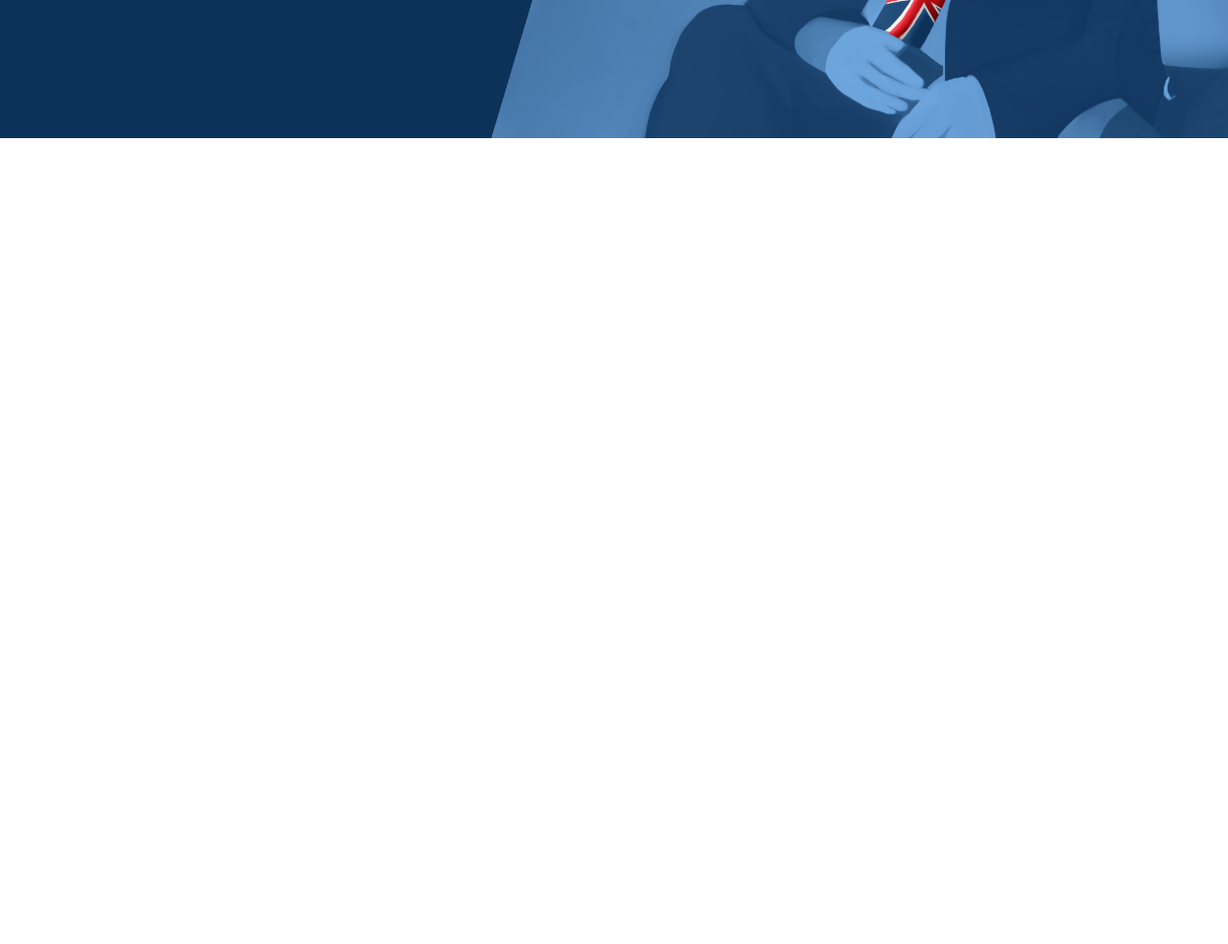
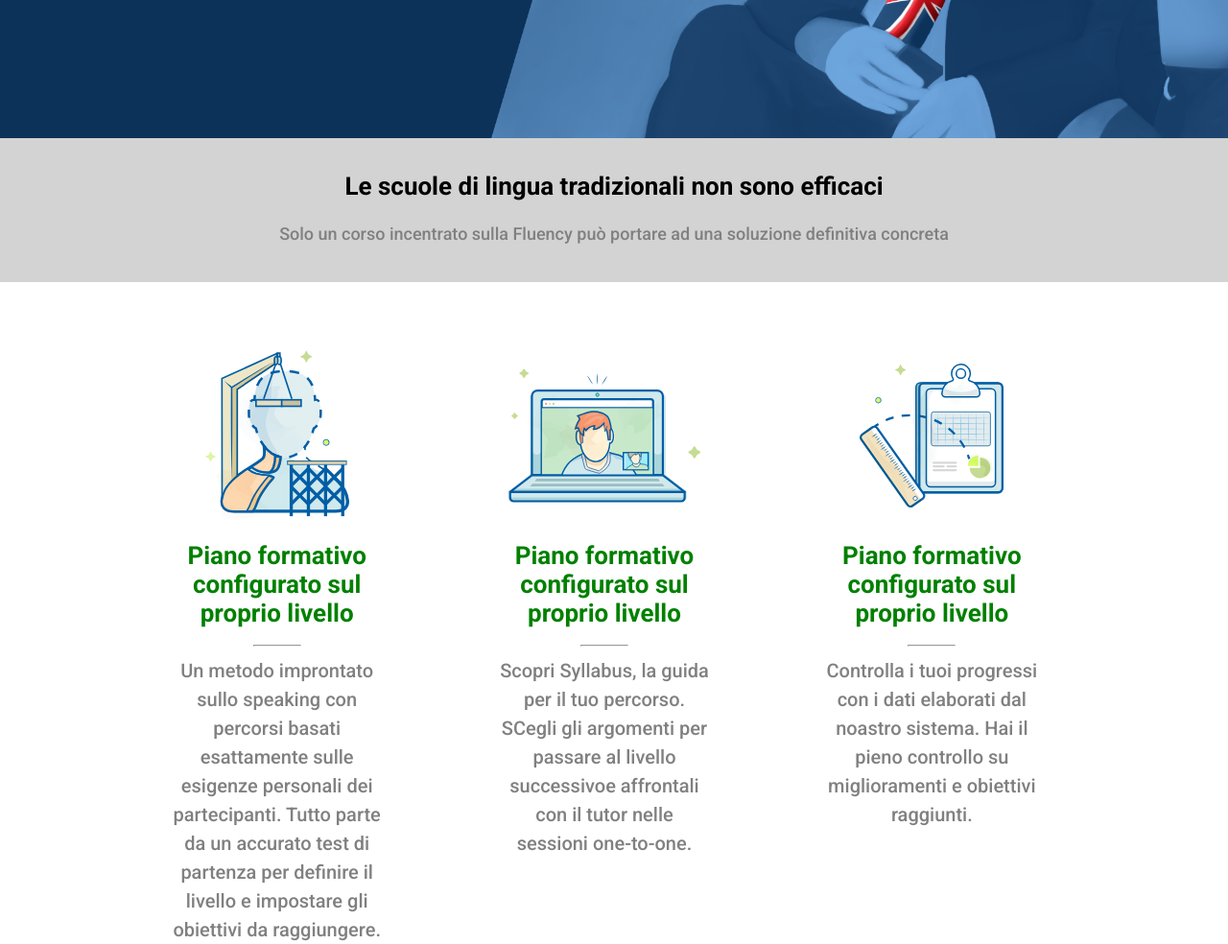
Before and after one commit to 83CarloG/htmlcss-fluentify, a plain HTML site: page index.html in a window 1280 px wide. Shown: the part 526-1510 px from the top of the page at 96% size. Before the commit the page ends 800 px from the top, so only its background shows below. Drawn offline with Linux system fonts and the light colour scheme.

Commit message:
Footer + 1/2 main

```diff
--- a/css/style.css
+++ b/css/style.css
@@ -6,9 +6,10 @@
 }
 
 header{
-
   background-color: #0C325A;
 }
+
+
 
 .button  {
   border-radius: 5px;
@@ -16,6 +17,7 @@ header{
   margin: 4px 2px;
   color: white;
   font-size: 14px;
+  font-family: 'Roboto', sans-serif;
 }
 
 .container {
@@ -129,3 +131,58 @@ header{
   background-size: cover;
 }
 /* /Banner */
+
+/* Under-footer */
+section.under-footer {
+  background-color: lightgrey;
+  padding: 25px 0px;
+  text-align: center;
+  line-height: 50px;
+}
+
+section.under-footer h3 {
+  font-size: 26px;
+}
+section.under-footer  p {
+  font-size: 18px;
+  color: grey;
+}
+/* Under-footer */
+/* features */
+section.features {
+  height: 600px;
+  margin: 40px auto;
+}
+.feature-card {
+  float: left;
+  width: calc((100% / 3) - 20px) ;
+  height: 100%;
+  text-align: center;
+  margin: 20px 0px;
+  padding: 0px 30px;
+  line-height: 30px;
+}
+.feature-icon {
+  width: 150px;
+  height: 200px;
+}
+.feature-icon-second {
+  width: 200px;
+}
+.features .central {
+  margin-left: 20px;
+  margin-right: 20px;
+}
+hr {
+  display: inline-block;
+  width: 50px;
+}
+.feature-card h3 {
+  font-size: 26px;
+  color: green;
+}
+.feature-card p {
+  font-size: 20px;
+  color: grey;
+  padding: 0px 20px;
+}
--- a/index.html
+++ b/index.html
@@ -62,9 +62,38 @@
     <!-- /Header -->
     <!-- Body of page -->
     <main>
-      <section>
+      <!-- Under footer -->
+      <section class="under-footer">
+          <strong><h3>Le scuole di lingua tradizionali non sono efficaci</h3></strong>
+          <p>Solo un corso incentrato sulla Fluency può portare ad una soluzione definitiva concreta</p>
+      </section>
+      <!-- /Under footer -->
+      <!-- Feature-card -->
+      <section class="features container">
+        <div class="feature-card">
+            <img class="feature-icon" src="img/profile.svg" alt="profile">
+            <h3>Piano formativo configurato sul proprio livello</h3>
+            <hr>
+            <p>Un metodo improntato sullo speaking con percorsi basati esattamente sulle esigenze personali dei partecipanti. Tutto parte da un accurato test di partenza per definire il livello e impostare gli obiettivi da raggiungere.</p>
+        </div>
+        <div class="feature-card central">
+            <img class="feature-icon feature-icon-second" src="img/computer.svg" alt="profile">
+            <h3>Piano formativo configurato sul proprio livello</h3>
+            <hr>
+            <p>Scopri Syllabus, la guida per il tuo percorso. SCegli gli argomenti per passare al livello successivoe affrontali con il tutor nelle sessioni one-to-one.</p>
+        </div>
+        <div class="feature-card">
+            <img class="feature-icon" src="img/doc.svg" alt="profile">
+            <h3>Piano formativo configurato sul proprio livello</h3>
+            <hr>
+            <p>Controlla i tuoi progressi con i dati elaborati dal noastro sistema. Hai il pieno controllo su miglioramenti e obiettivi raggiunti.</p>
+        </div>
+        <!-- /Feature-card -->
+
+
 
       </section>
+
     </main>
     <!-- /Body of page -->
     <!-- Footer -->
```
